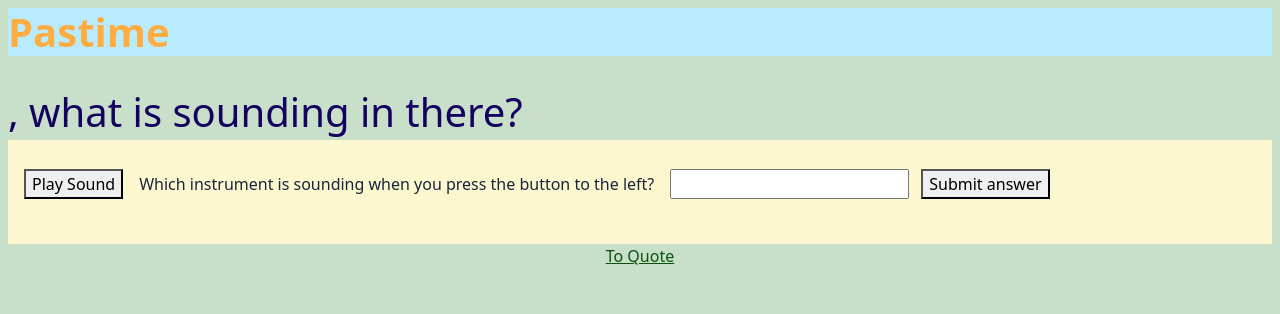
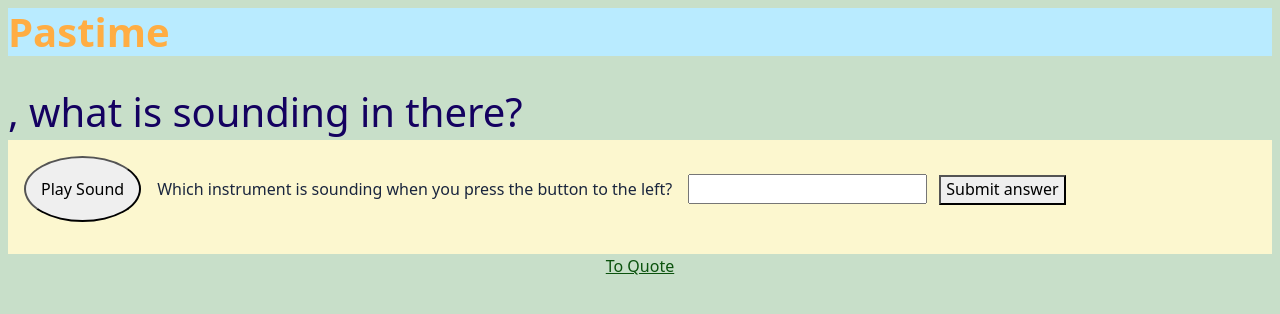
Before and after one commit to Aurorien/Pastime-Vue-Vite, a Vue app: page /#/sound in a window 1280 px wide. Shown: the top 314 px of the page. Built offline with nearby package versions, Linux system fonts and the light colour scheme; no server answers.

Commit message:
Add prop for SoundButton padding and adjust styling.

```diff
--- a/src/components/SoundButton.vue
+++ b/src/components/SoundButton.vue
@@ -1,5 +1,10 @@
 <template>
-  <button class="mx-2 my-2" v-bind="$attrs" @click="playSound">
+  <button
+    class="mx-2 my-2"
+    v-bind="$attrs"
+    @click="playSound"
+    :style="cssProps"
+  >
     <slot>Play blipp</slot>
   </button>
   <audio ref="soundEffect" volume="0" />
@@ -8,6 +13,13 @@
 <script>
   import axios from 'axios'
   export default {
+    computed: {
+      cssProps() {
+        return {
+          '--button-padding': this.buttonPadding
+        }
+      }
+    },
     methods: {
       async playSound() {
         if (!this.soundUrl) {
@@ -24,6 +36,12 @@
         this.$refs.soundEffect.src = this.soundUrl
         this.$refs.soundEffect.play()
       }
+    },
+    props: {
+      buttonPadding: {
+        type: String,
+        default: null
+      }
     }
   }
 </script>
@@ -31,7 +49,7 @@
 <style lang="scss">
   // @import '../../assets/main.scss';
 
-  .sound-button-padding {
-    margin: $spacer;
+  button {
+    padding: var(--button-padding);
   }
 </style>
--- a/src/views/HomeView.vue
+++ b/src/views/HomeView.vue
@@ -11,14 +11,16 @@
     <!-- :style="buttonStyle" -->
 
     <!-- programmatic navigation (instead of the v-slot-version above): -->
+    <div id="button-container">
       <SoundButton
-      id="runaway-btn"
         @click="navigate"
         @mouseover="onRunawayButton"
         :style="buttonStyle"
+        button-padding="6px 12px"
       >
         Start
       </SoundButton>
+    </div>
   </div>
 </template>
 
@@ -36,31 +38,36 @@
         }
       },
       buttonStyle() {
-        const styles = {
+        return {
           position: 'absolute',
-          top: `${this.position.top}%`,
-          left: `${this.position.left}%`
+          left: `${this.left}%`
         }
+      }
+      //Interesting code of how you can reach media queries in javascript (though I'm not using it because there was a more effective way in this case to deal with the responsitivity with a div-container and flexbox):
+      // buttonStyle() {
+      //   const styles = {
+      //     position: 'absolute',
+      //     left: `${this.left}%`
+      //   }
 
-        if (window.matchMedia('(min-width: 980px)').matches) {
-          styles.top = `${this.position.top + 4}%`
-          styles.left = `${this.position.left + 7.5}%`
-        }
+      //   if (window.matchMedia('(min-width: 980px)').matches) {
+      //     styles.left = `${this.left + 7.5}%`
+      //   }
 
-        return styles
-      }
+      //   return styles
+      // }
     },
+
     components: {
       SoundButton
     },
+
     data() {
       return {
-        position: {
-          top: 55,
-          left: 40
-        }
+        left: 25
       }
     },
+
     methods: {
       navigate() {
         if (this.name === '') {
@@ -69,24 +76,12 @@
           this.$router.push('/quotes/programming')
         }
       },
-
       onRunawayButton() {
         if (this.name === '') {
-          if (window.matchMedia('(min-width: 980px)').matches) {
-            if (this.position.left === 38.2 || this.position.left === 40) {
-              this.position.left = 42.7
-            } else if (
-              this.position.left === 42.7 ||
-              this.position.left === 40
-            ) {
-              this.position.left = 38.2
-            }
-          } else {
-            if (this.position.left === 30 || this.position.left === 40) {
-              this.position.left = 50
-            } else if (this.position.left === 50 || this.position.left === 40) {
-              this.position.left = 30
-            }
+          if (this.left === 0 || this.left === 25) {
+            this.left = 52
+          } else if (this.left === 52 || this.left === 25) {
+            this.left = 0
           }
         }
       }
@@ -94,7 +89,7 @@
     watch: {
       name() {
         if (this.name !== '') {
-          this.position.left = 40
+          this.left = 25
         }
       }
     }
@@ -112,4 +107,10 @@
   label {
     margin: $spacer;
   }
+
+  #button-container {
+    position: relative;
+    width: 130px;
+    margin-top: 25px;
+  }
 </style>
--- a/src/views/QuoteView.vue
+++ b/src/views/QuoteView.vue
@@ -7,7 +7,11 @@
       }"
     >
       {{ result.setup }}
-      <SoundButton @click="togglePunchline(result)">Show</SoundButton>
+      <SoundButton
+        @click="togglePunchline(result)"
+        button-padding="0 3px 2px 2px"
+        >Show</SoundButton
+      >
       <span v-if="result.showPunchline" id="quote-span">
         {{ result.punchline }}
       </span>
--- a/src/views/SoundView.vue
+++ b/src/views/SoundView.vue
@@ -2,14 +2,16 @@
   <div>
     <h1>{{ name }}, what is sounding in there?</h1>
     <div class="space" id="sound-view">
-      <button @click="playSound">Play Sound</button>
+      <button id="play-button" @click="playSound">Play Sound</button>
       <audio ref="soundEffect" volume="0" />
       <label class="space" for="guess"
         >Which instrument is sounding when you press the button to the
         left?</label
       >
       <input id="guess" type="text" v-model="instrument" />
-      <SoundButton @click="guessEval">Submit answer</SoundButton>
+      <SoundButton @click="guessEval" button-padding="0 5px 2px 5px"
+        >Submit answer</SoundButton
+      >
       <p>{{ outcome }}</p>
       <!-- {{ instrument }} -->
     </div>
@@ -92,6 +94,11 @@
     color: rgb(20, 1, 96);
   }
 
+  #play-button {
+    padding: 19px 15px 19px 15px;
+    border-radius: 100%;
+  }
+
   .space {
     padding: 1rem;
   }
--- a/vite.config.js
+++ b/vite.config.js
@@ -8,7 +8,7 @@ export default defineConfig({
   plugins: [vue()],
   base: process.env.NODE_ENV === 'production' ? '/Pastime/' : '/',
   server: {
-    port: 2424
+    port: 1000
   },
 
   // ref: https://stackoverflow.com/a/70849876
```
Lines whose indentation alone changed are shown as unchanged.
